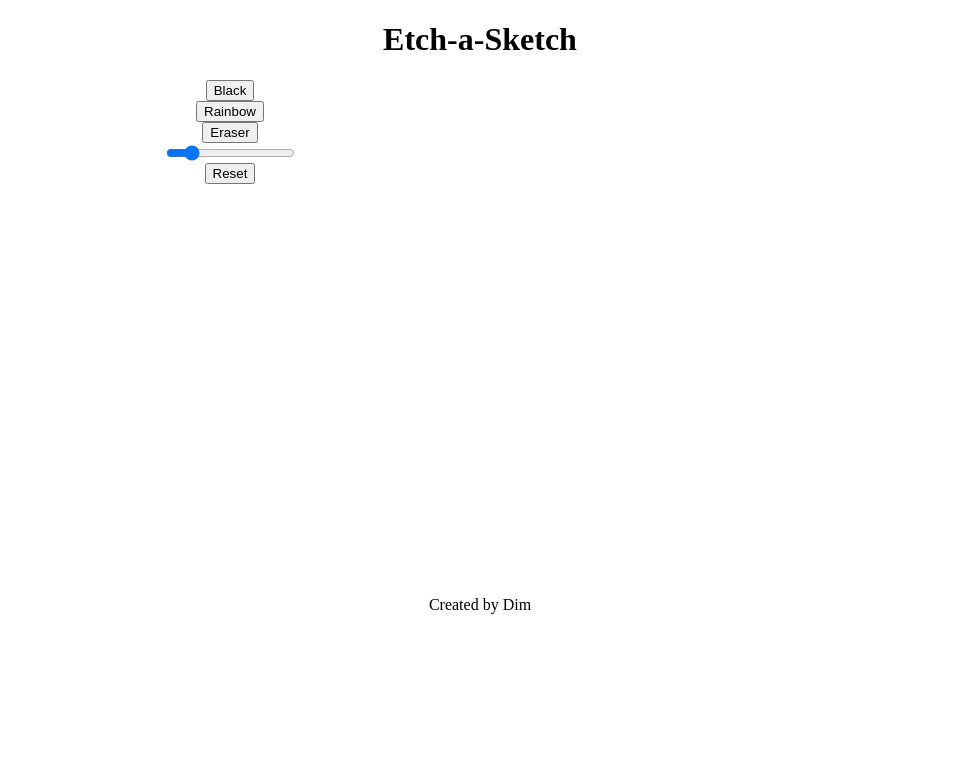
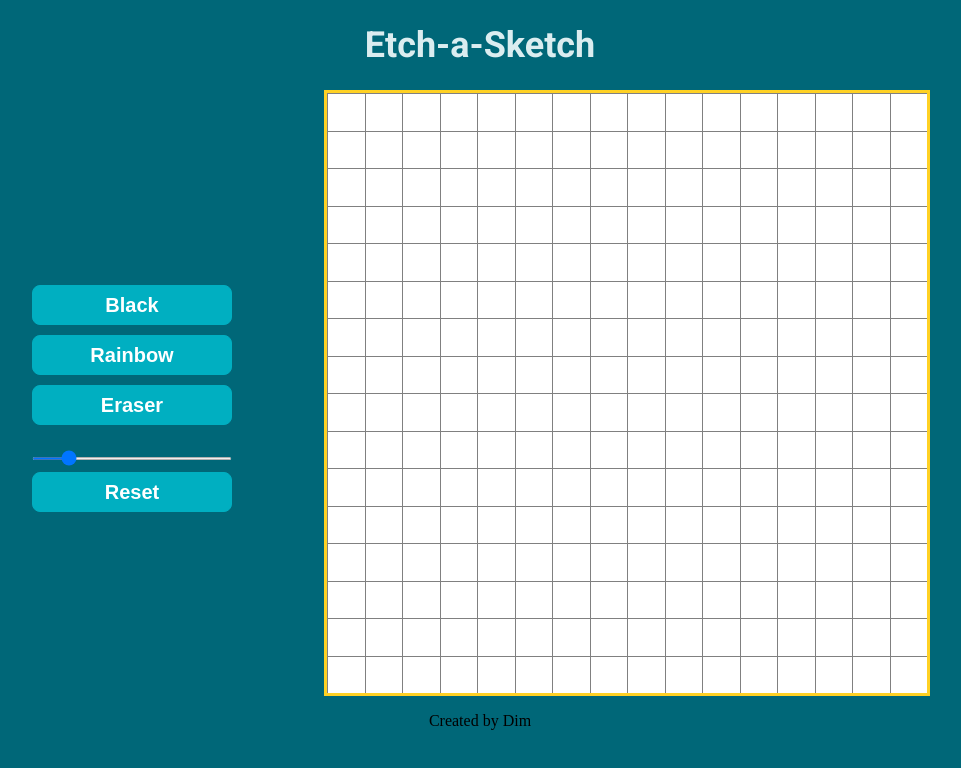
Before and after one commit to stay0nly/aSketch, a plain HTML site: page index.html in a window 1280 px wide. Shown: the whole page, without its empty margins (160-1121 px from the left). Drawn offline with Linux system fonts and the light colour scheme.

Commit message:
CSS updates, App click updated

```diff
--- a/index.html
+++ b/index.html
@@ -4,6 +4,9 @@
     <meta charset="UTF-8">
     <meta http-equiv="X-UA-Compatible" content="IE=edge">
     <meta name="viewport" content="width=device-width, initial-scale=1.0">
+    <link rel="preconnect" href="https://fonts.googleapis.com">
+    <link rel="preconnect" href="https://fonts.gstatic.com" crossorigin>
+    <link href="https://fonts.googleapis.com/css2?family=Roboto:wght@300;400;700&display=swap" rel="stylesheet">
     <link rel="stylesheet" href="style.css">
     <title>Etch-a-Sketch</title>
 </head>
@@ -16,7 +19,7 @@
         <div class="menu">
             <button onclick="changeColor('black')">Black</button>
             <button onclick="changeColor('rainbow')">Rainbow</button>
-            <button onclick="changeColor('white')">Eraser</button>
+            <button class="eraser" onclick="changeColor('white')">Eraser</button>
             <input
                 type="range"
                 value="16"
--- a/style.css
+++ b/style.css
@@ -1,27 +1,68 @@
 body {
   text-align: center;
+  background-color: #006778;
+}
+
+h1 {
+  color: #dbedf0;
+  font-family: 'Roboto', sans-serif;
+  font-size: 36px;
+  font-weight: 700;
+}
+
+button {
+  height: 40px;
+  width: 200px;
+  margin-top: 10px;
+  padding: 8px 16px;
+  border-radius: 8px;
+  background: #00AFC1;
+  border: 1px solid #00AFC1;
+  color: white;
+  font-size: 20px;
+  font-weight: 700;
+}
+
+button:hover {
+  cursor: pointer;
+  background: #0093AB;
+  border: 2px solid #fff;
+}
+
+input {
+  width: 200px;
+  height: 3px;
 }
 
 .board {
-  width: 500px;
-  height: 500px;
+  width: 600px;
+  height: 600px;
   display: grid;
-  background-color: gray;
-
-
+  border: 3px solid #FFD124;
 }
 .board:hover {
   cursor: pointer;
 }
 
+.board div {
+  border-top: 1px solid gray;
+  border-left: 1px solid gray;
+}
+
 .container {
   display: flex;
   justify-content: center;
+  gap: 90px;
 
 }
 
 .menu {
-    display: flex;
-    flex-direction: column;
-    align-items: center;
+  display: flex;
+  flex-direction: column;
+  align-items: center;
+  justify-content: center;
 }
+
+.eraser {
+  margin-bottom: 30px;
+}
```
